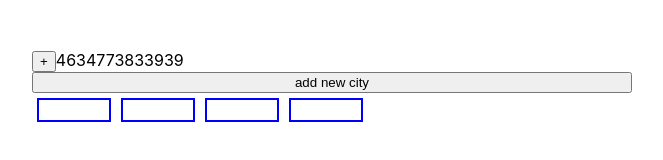
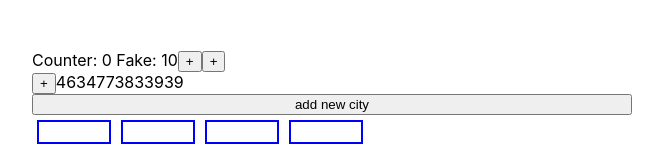
Before and after one commit to JulieBenchuk/react-kabzda-TS, a React (Create React App) app: page / in a window 1280 px wide. Shown: the top 160 px of the page, without its empty margins (308-971 px from the left). Built offline with nearby package versions, Linux system fonts and the light colour scheme.

Commit message:
added UseEffect with request to DOM

```diff
--- a/src/App.tsx
+++ b/src/App.tsx
@@ -7,7 +7,8 @@ import {Select} from "./components/Select/Select";
 import {UniqueSelect} from "./components/UniqueSelect/UniqueSelect";
 import {CitiesSelect} from "./components/BusySelect/Cities_Select";
 import {Clock} from "./components/Clock/Clock";
-import {UseState} from "./components/UseState/UseState";
+import {UseState} from "./components/Hooks/UseState";
+import {UseEffect} from "./components/Hooks/UseEffect";
 
 type PageTitlePropsType = {
     title: string
@@ -90,6 +91,7 @@ const App = () => {
 
     return (
         <div className={"App"}>
+            <UseEffect />
             <UseState />
             <button onClick={addCity}>add new city</button>
             <CitiesSelect data={filterForSelect}/>
--- /dev/null
+++ b/src/components/Hooks/UseEffect.tsx
@@ -0,0 +1,20 @@
+import React, {useEffect, useState} from 'react';
+
+
+export const UseEffect = () => {
+    console.log("Component is rendering...")
+    const [counter, setCounter] = useState(0)
+    const [fake, setFake] = useState(10)
+    useEffect(()=> {
+        debugger
+        console.log("UseEffect")
+        document.title=counter.toString()
+    }, [counter])
+    return (
+        <div>
+            Counter: {counter} Fake: {fake}
+            <button onClick={() => setFake(fake+1)}>+</button>
+            <button onClick={() => setCounter(counter+1)}>+</button>
+        </div>
+    );
+};
--- a/src/components/UseState/UseState.tsx
+++ b/src/components/Hooks/UseState.tsx
@@ -6,7 +6,7 @@ const generateData = () => {
 }
 
 export const UseState = () => {
-    console.log("UseState is rendering...")
+    console.log("Hooks is rendering...")
     /*let initialValue = useMemo(generateData, []);*/
     const [counter, setCounter] = useState(generateData)
     const changer = (state: number) => state+1
```
